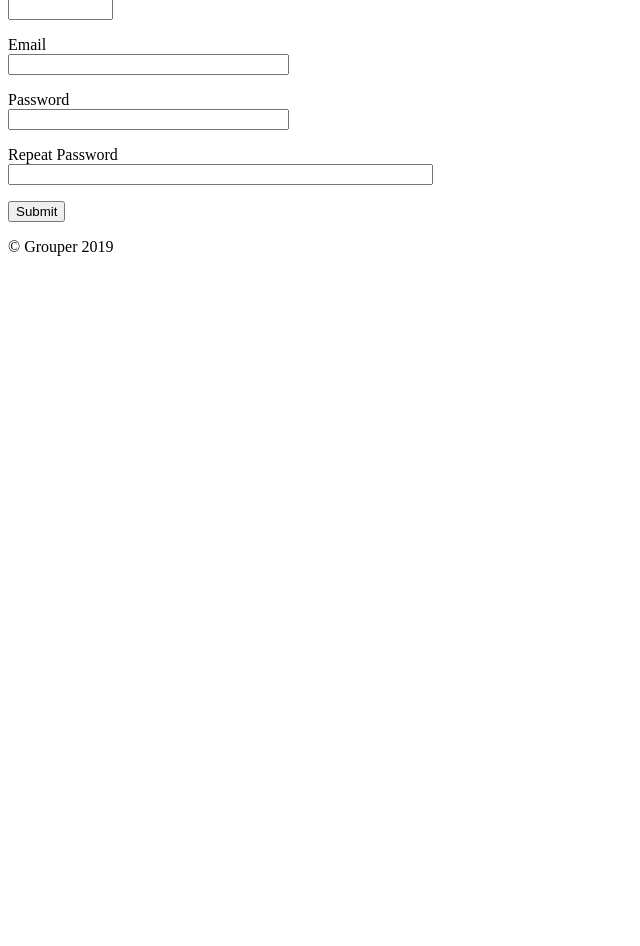
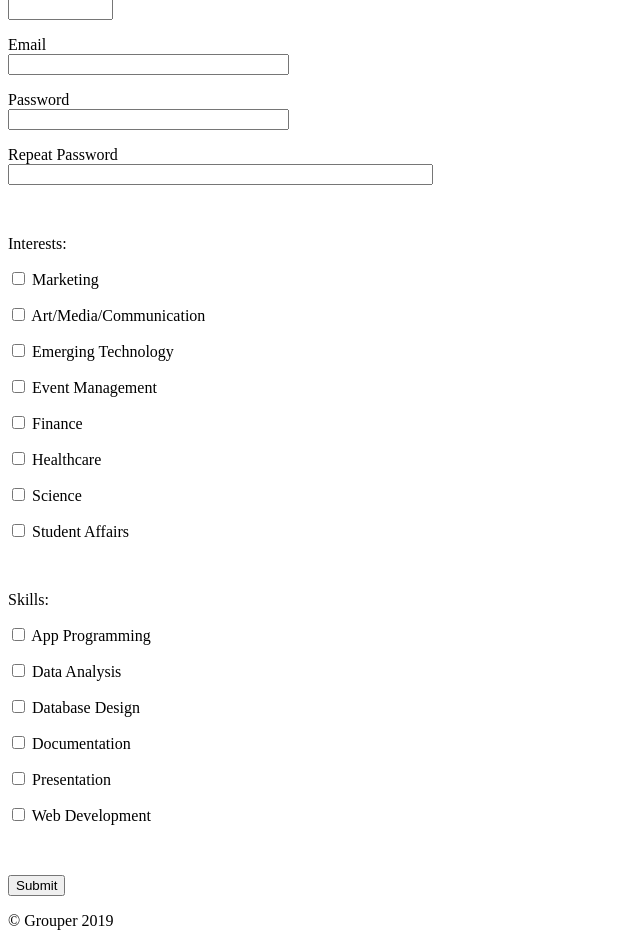
Before and after one commit to bribowen/grouper, a Flask app: page /register in a window 1280 px wide. Shown: the part 404-1350 px from the top of the page, without its empty margins (0-640 px from the left). Before the commit the page ends 660 px from the top, so only its background shows below. Run offline with Flask 2, Linux system fonts and the light colour scheme; some libraries are stand-ins or nearby versions.

Commit message:
Figured out the dang interest/skill issue

```diff
--- a/app/routes.py
+++ b/app/routes.py
@@ -4,7 +4,7 @@ from flask import flash, request, redirect, render_template, request, session, u
 from flask_login import current_user, login_user, logout_user, login_manager, login_required
 from app import app, db
 from app.forms import ProjectForm, LoginForm, RegistrationForm, EditProfileForm
-from app.models import Profile, Project
+from app.models import Profile, Project, ProfileSkill, ProfileInterest, Skill, Interest
 from werkzeug.urls import url_parse
 from datetime import datetime
 import MySQLdb
@@ -108,6 +108,79 @@ def edit_profile():
         current_user.last_name = form.lname.data
         current_user.user_persona_type = form.persona.data
         current_user.about_me = form.about_me.data
+        #Checking on interests
+        if form.marketing.data:
+            if (ProfileInterest.query.filter_by(interest_id=Interest.query.filter_by(interest_name="Marketing")[0].interest_id, uin=current_user.uin).count() == 0):
+                interest = ProfileInterest(interest_id=Interest.query.filter_by(interest_name="Marketing")[0].interest_id,
+                    uin=current_user.uin)
+                db.session.add(interest)
+        if form.art.data:
+            if (ProfileInterest.query.filter_by(interest_id=Interest.query.filter_by(interest_name="Art/Media/Communication")[0].interest_id, uin=current_user.uin).count() == 0):
+                interest = ProfileInterest(interest_id=Interest.query.filter_by(interest_name="Art/Media/Communication")[0].interest_id,
+                    uin=current_user.uin)
+                db.session.add(interest)
+        if form.tech.data:
+            if (ProfileInterest.query.filter_by(interest_id=Interest.query.filter_by(interest_name="Emerging Technology")[0].interest_id, uin=current_user.uin).count() == 0):
+                interest = ProfileInterest(interest_id=Interest.query.filter_by(interest_name="Emerging Technology")[0].interest_id,
+                    uin=current_user.uin)
+                db.session.add(interest)
+        if form.event.data:
+            if (ProfileInterest.query.filter_by(interest_id=Interest.query.filter_by(interest_name="Event Management")[0].interest_id, uin=current_user.uin).count() == 0):
+                interest = ProfileInterest(interest_id=Interest.query.filter_by(interest_name="Event Management")[0].interest_id,
+                    uin=current_user.uin)
+                db.session.add(interest)
+        if form.finance.data:
+            if (ProfileInterest.query.filter_by(interest_id=Interest.query.filter_by(interest_name="Art/Media/Communication")[0].interest_id, uin=current_user.uin).count() == 0):
+                interest = ProfileInterest(interest_id=Interest.query.filter_by(interest_name="Art/Media/Communication")[0].interest_id,
+                    uin=current_user.uin)
+                db.session.add(interest)
+        if form.healthcare.data:
+            if (ProfileInterest.query.filter_by(interest_id=Interest.query.filter_by(interest_name="Healthcare")[0].interest_id, uin=current_user.uin).count() == 0):
+                interest = ProfileInterest(interest_id=Interest.query.filter_by(interest_name="Healthcare")[0].interest_id,
+                    uin=current_user.uin)
+                db.session.add(interest)
+        if form.science.data:
+            if (ProfileInterest.query.filter_by(interest_id=Interest.query.filter_by(interest_name="Science")[0].interest_id, uin=current_user.uin).count() == 0):
+                interest = ProfileInterest(interest_id=Interest.query.filter_by(interest_name="Science")[0].interest_id,
+                    uin=current_user.uin)
+                db.session.add(interest)
+        if form.affairs.data:
+            if (ProfileInterest.query.filter_by(interest_id=Interest.query.filter_by(interest_name="Student Affairs")[0].interest_id, uin=current_user.uin).count() == 0):
+                interest = ProfileInterest(interest_id=Interest.query.filter_by(interest_name="Student Affairs")[0].interest_id,
+                    uin=current_user.uin)
+                db.session.add(interest)
+
+        #Checking on skills
+        if form.app.data:
+            if (ProfileSkill.query.filter_by(skill_id=Skill.query.filter_by(skill_name="App Programming")[0].skill_id, uin=current_user.uin).count() == 0):
+                skill = ProfileSkill(skill_id=Skill.query.filter_by(skill_name="App Programming")[0].skill_id,
+                    uin=current_user.uin)
+                db.session.add(skill)
+        if form.datan.data:
+            if (ProfileSkill.query.filter_by(skill_id=Skill.query.filter_by(skill_name="Data Analysis")[0].skill_id, uin=current_user.uin).count() == 0):
+                skill = ProfileSkill(skill_id=Skill.query.filter_by(skill_name="Data Analysis")[0].skill_id,
+                    uin=current_user.uin)
+                db.session.add(skill)
+        if form.database.data:
+            if (ProfileSkill.query.filter_by(skill_id=Skill.query.filter_by(skill_name="Database Design")[0].skill_id, uin=current_user.uin).count() == 0):
+                skill = ProfileSkill(skill_id=Skill.query.filter_by(skill_name="Database Design")[0].skill_id,
+                    uin=current_user.uin)
+                db.session.add(skill)
+        if form.document.data:
+            if (ProfileSkill.query.filter_by(skill_id=Skill.query.filter_by(skill_name="Documentation")[0].skill_id, uin=current_user.uin).count() == 0):
+                skill = ProfileSkill(skill_id=Skill.query.filter_by(skill_name="Documentation")[0].skill_id,
+                    uin=current_user.uin)
+                db.session.add(skill)
+        if form.presentation.data:
+            if (ProfileSkill.query.filter_by(skill_id=Skill.query.filter_by(skill_name="Presentation")[0].skill_id, uin=current_user.uin).count() == 0):
+                skill = ProfileSkill(skill_id=Skill.query.filter_by(skill_name="Presentation")[0].skill_id,
+                    uin=current_user.uin)
+                db.session.add(skill)
+        if form.web.data:
+            if (ProfileSkill.query.filter_by(skill_id=Skill.query.filter_by(skill_name="Web Development")[0].skill_id, uin=current_user.uin).count() == 0):
+                skill = ProfileSkill(skill_id=Skill.query.filter_by(skill_name="Web Development")[0].skill_id,
+                    uin=current_user.uin)
+                db.session.add(skill)
         db.session.commit()
         flash('Your changes have been saved.')
         return redirect(url_for('edit_profile'))
--- a/app/templates/register.html
+++ b/app/templates/register.html
@@ -62,8 +62,24 @@
             {% for error in form.password2.errors %}
             <span style="color: red;">[{{ error }}]</span>
             {% endfor %}
-        </p>
+        </p><br>
+        <p>Interests:</p>
+        <p>{{ form.marketing() }} {{ form.marketing.label }}</p>
+        <p>{{ form.art() }} {{ form.art.label }}</p>
+        <p>{{ form.tech() }} {{ form.tech.label }}</p>
+        <p>{{ form.event() }} {{ form.event.label }}</p>
+        <p>{{ form.finance() }} {{ form.finance.label }}</p>
+        <p>{{ form.healthcare() }} {{ form.healthcare.label }}</p>
+        <p>{{ form.science() }} {{ form.science.label }}</p>
+        <p>{{ form.affairs() }} {{ form.affairs.label }}</p><br>
 
+        <p>Skills:</p>
+        <p>{{ form.app() }} {{ form.app.label }}</p>
+        <p>{{ form.datan() }} {{ form.datan.label }}</p>
+        <p>{{ form.database() }} {{ form.database.label }}</p>
+        <p>{{ form.document() }} {{ form.document.label }}</p>
+        <p>{{ form.presentation() }} {{ form.presentation.label }}</p>
+        <p>{{ form.web() }} {{ form.web.label }}</p><br>
         <p>{{ form.submit() }}</p>
     </form>
 {% endblock %}
```
